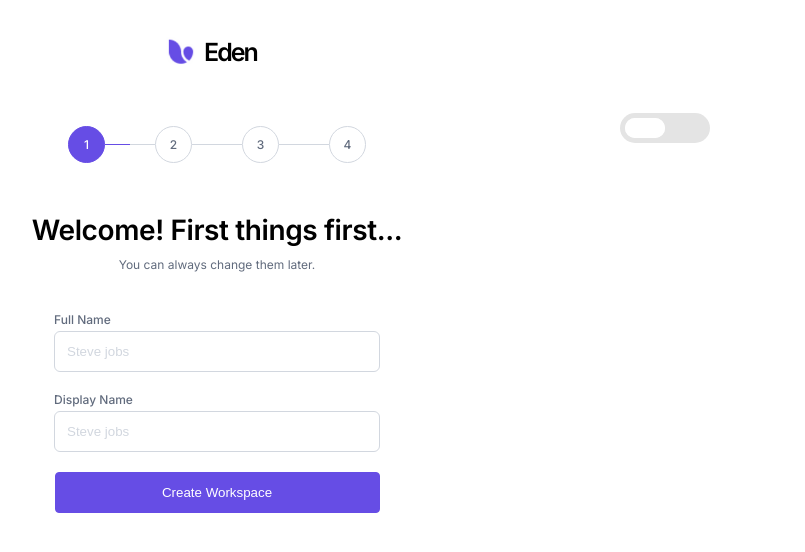
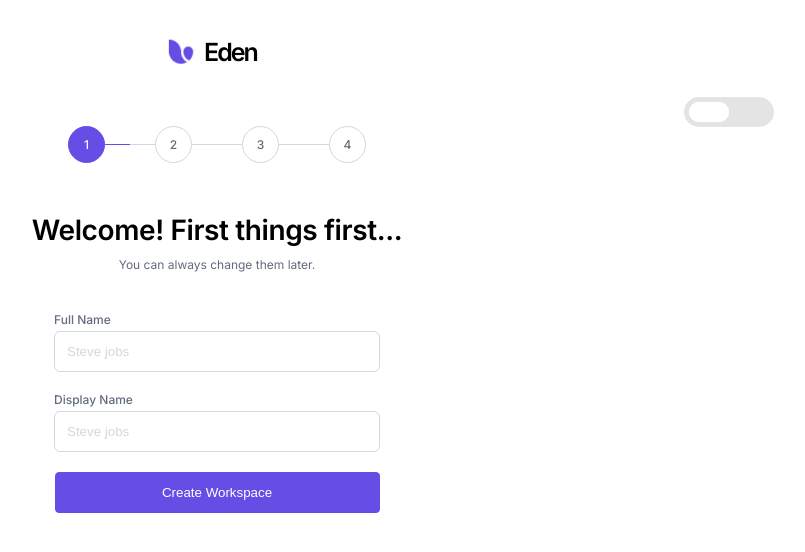
Before and after one commit to HitanshiMehta/CutshortOnboarding, a React (Create React App) app: page / in a window 1280 px wide. Shown: the top 552 px of the page, without its empty margins (423-1228 px from the left). Built offline with nearby package versions, Linux system fonts and the light colour scheme.

Commit message:
Media query added

```diff
--- a/src/components/ToggleDark/ToggleDark.scss
+++ b/src/components/ToggleDark/ToggleDark.scss
@@ -273,7 +273,7 @@ svg {
 
 @media screen and (min-width: 600px) {
   .wrapper {
-    width: 30%;
-    top: 4%;
+    width: 20%;
+    top: 2%;
   }
 }
```
